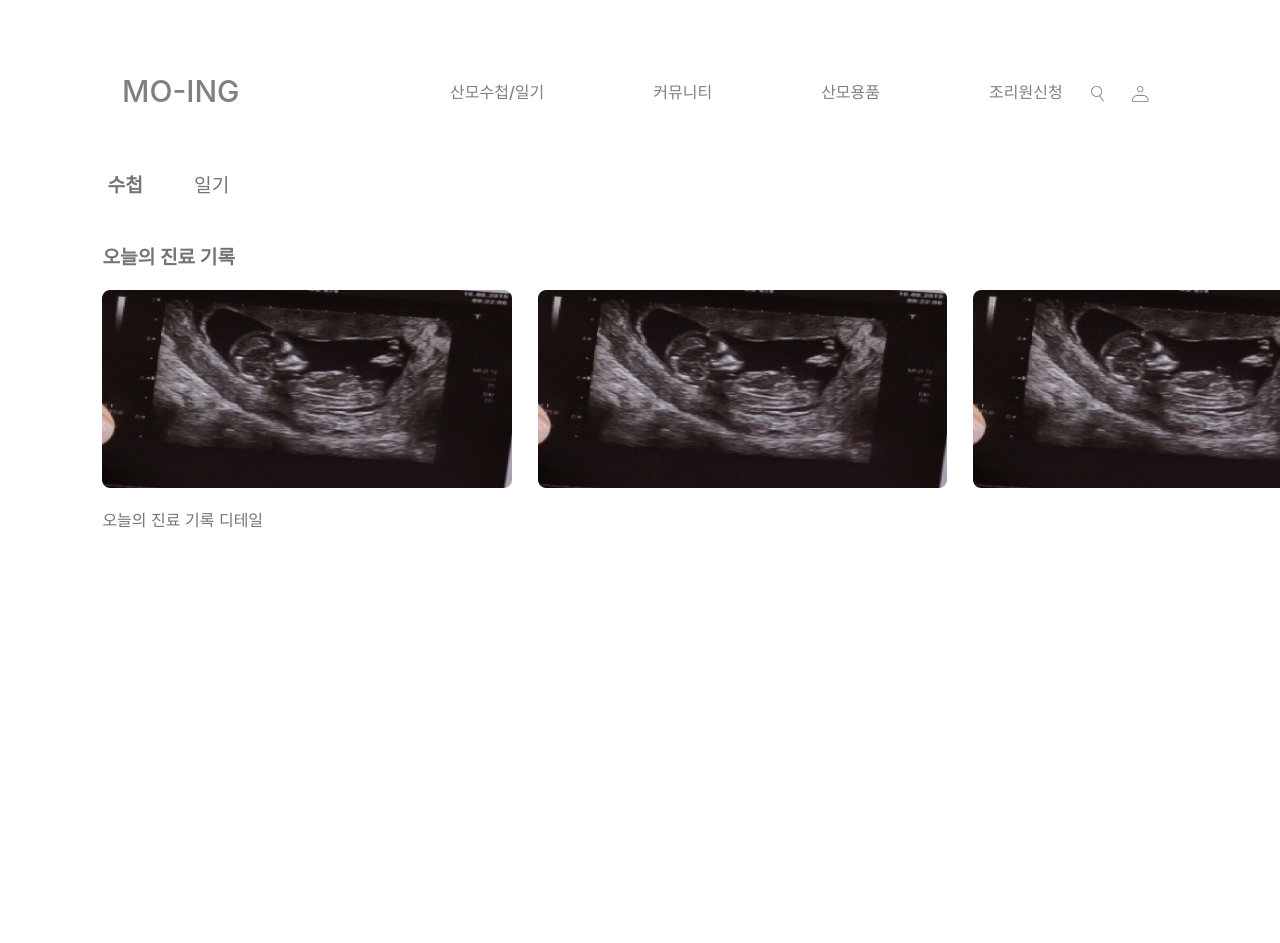
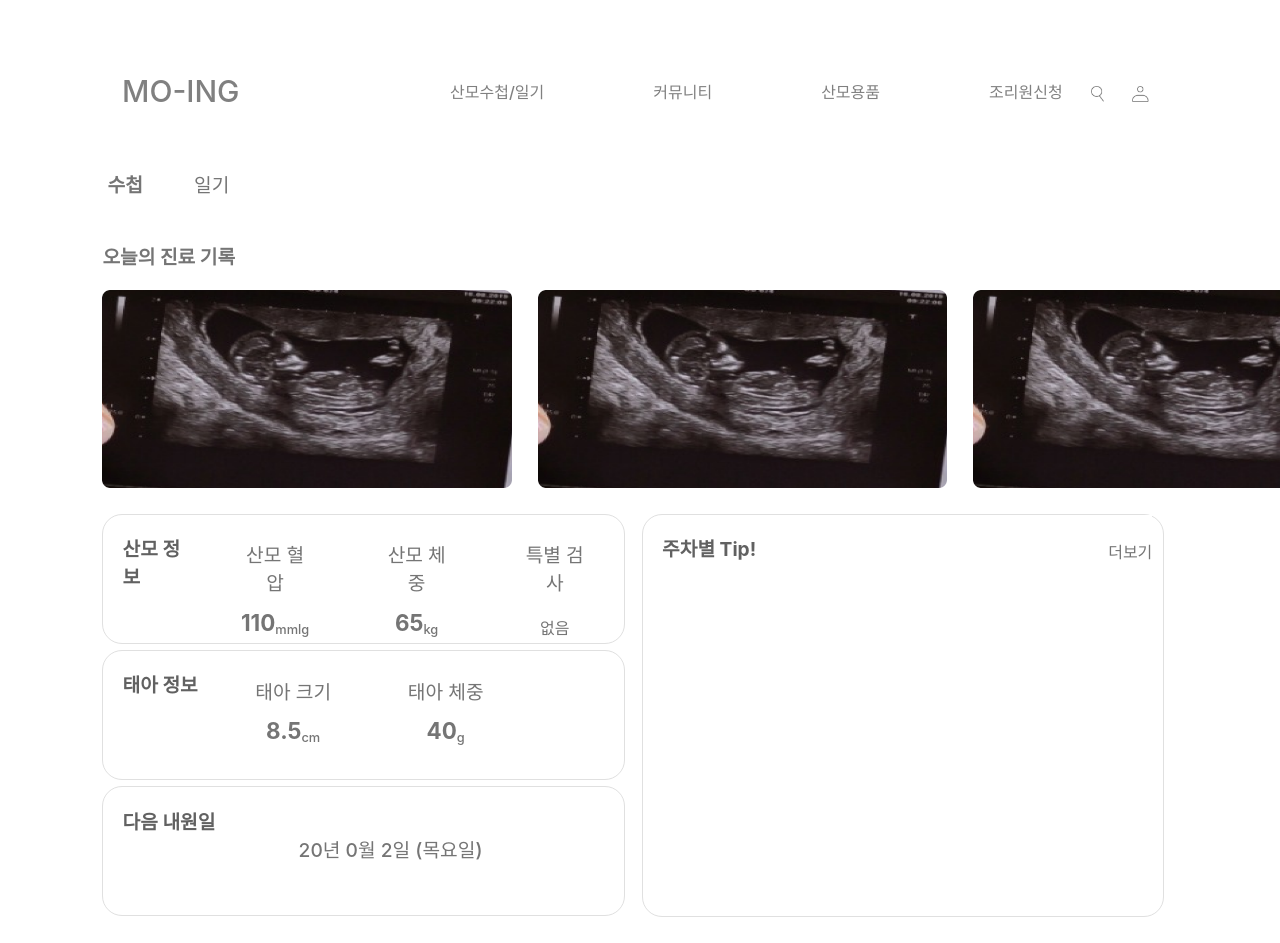
Before and after one commit to KNU-Moing/moing-front, a React (Create React App) app: page /Notebook in a window 1280 px wide. Shown: the top 943 px of the page. Before the commit the page ends 800 px from the top, so only its background shows below. Built offline with nearby package versions, Linux system fonts and the light colour scheme.

Commit message:
feat: 산모 수첩 컴포넌트 추가(#11)

```diff
--- a/src/component/project/maternityNotebook/notebook/component.tsx
+++ b/src/component/project/maternityNotebook/notebook/component.tsx
@@ -1,7 +1,68 @@
 import theme from "../../../../styles/theme";
 /** @jsxImportSource @emotion/react */
 import { css } from "@emotion/react";
+import { on } from "events";
 import { useState } from "react";
+
+export const ContentBoxLayer = ({
+  children,
+  title,
+  styleWidth,
+  styleHeight,
+}: {
+  children: React.ReactNode;
+  title: string;
+  styleWidth: string;
+  styleHeight: string;
+}) => (
+  <div
+    css={css`
+      display: flex;
+      border: 1px solid ${theme.palette.gray[300]};
+      border-radius: 20px;
+      width: ${styleWidth};
+      height: ${styleHeight};
+      margin-top: ${theme.spacing.xxs};
+    `}
+  >
+    <ContentTitle title={title}></ContentTitle>
+    {children}
+  </div>
+);
+const ContentTitle = ({ title }: { title: string }) => (
+  <div
+    css={css`
+      color: ${theme.palette.gray[700]};
+      ${theme.typography.body4Bold}
+      padding: ${theme.spacing.sm};
+    `}
+  >
+    {title}
+  </div>
+);
+export const MoreButton = ({
+  onClick,
+  styleLeft,
+}: {
+  onClick: React.MouseEventHandler<HTMLButtonElement>;
+  styleLeft: string;
+}) => (
+  <button
+    css={css`
+      ${theme.typography.body5}
+      background-color: #fff;
+      color: ${theme.palette.gray[600]};
+      height: 4.6rem;
+      padding: 0;
+      border: none;
+      position: relative;
+      left: ${styleLeft};
+    `}
+    onClick={onClick}
+  >
+    더보기
+  </button>
+);
 
 /*
 *
@@ -42,10 +103,133 @@ export const ChartDetailLayout = ({
   children,
 }: {
   children: React.ReactNode;
-}) => <div css={css``}>{children}</div>;
+}) => (
+  <div
+    css={css`
+      width: 90%;
+      display: flex;
+      justify-content: space-between;
+      gap: ${theme.spacing.sm};
+    `}
+  >
+    {children}
+  </div>
+);
 
 export const ChartDetailSection = ({
   children,
 }: {
   children: React.ReactNode;
-}) => <div css={css``}>{children}</div>;
+}) => (
+  <div
+    css={css`
+      width: 100%;
+    `}
+  >
+    {children}
+  </div>
+);
+
+export const ChartContent = ({
+  kind,
+  value,
+  unit,
+}: {
+  kind: string;
+  value: string;
+  unit: string;
+}) => {
+  return (
+    <div
+      css={css`
+        text-align: center;
+        padding: ${theme.spacing.md} ${theme.spacing.xl};
+      `}
+    >
+      <div
+        css={css`
+          ${theme.typography.body4}
+          margin-bottom: ${theme.spacing.xs};
+        `}
+      >
+        {kind}
+      </div>
+      {unit === "" ? (
+        //일반 검사
+        <div
+          css={css`
+            padding-top: ${theme.spacing.xxs};
+            ${theme.typography.body5}
+          `}
+        >
+          {value}
+        </div>
+      ) : (
+        <UnitDetail value={value} unit={unit}></UnitDetail>
+      )}
+    </div>
+  );
+};
+
+const UnitDetail = ({ value, unit }: { value: string; unit: string }) => {
+  return (
+    <div
+      css={css`
+        display: flex;
+        justify-content: center;
+      `}
+    >
+      <div
+        css={css`
+          ${theme.typography.body3Bold}
+        `}
+      >
+        {value}
+      </div>
+      <div
+        css={css`
+          padding-top: ${theme.spacing.xs};
+          ${theme.typography.body6}
+        `}
+      >
+        {unit}
+      </div>
+    </div>
+  );
+};
+
+export const HospitalVisitDay = ({
+  year,
+  month,
+  day,
+  days,
+}: {
+  year: number;
+  month: number;
+  day: number;
+  days: string;
+}) => {
+  return (
+    <div
+      css={css`
+        padding: 6vh 5vw;
+        ${theme.typography.body4}
+      `}
+    >
+      {year}년 {month}월 {day}일 ({days})
+    </div>
+  );
+};
+
+export const EtcOverLay = ({ children }: { children: React.ReactNode }) => (
+  <div
+    css={css`
+      width: 90%;
+      display: flex;
+      justify-content: space-between;
+      margin-top: ${theme.spacing.sm};
+    `}
+  >
+    {children}
+  </div>
+);
--- a/src/component/project/maternityNotebook/notebook/index.tsx
+++ b/src/component/project/maternityNotebook/notebook/index.tsx
@@ -10,6 +10,11 @@ import {
   ImgContainer,
   ChartDetailLayout,
   ChartDetailSection,
+  ContentBoxLayer,
+  ChartContent,
+  HospitalVisitDay,
+  MoreButton,
+  EtcOverLay,
 } from "./component";
 import { useNavigate } from "react-router-dom";
 import Header from "../../header/header";
@@ -22,6 +27,29 @@ export const Notebook = () => {
     "/img/DummyPicture.png",
     "/img/DummyPicture.png",
   ]);
+  const [weeksTip, setWeeksTip] = useState([
+    {
+      index: 1,
+      title: "부부간의 성생활을 해주세요",
+      content:
+        "엄마 몸에 안정이 찾아오고 임신에 대한 두려움이 사라지는 단계예요! 부부간의 성생활이 유산을 초래할 수 있다는 말은 과민이에요 적당한 성생활은 좋아요 단, 임산부의 배를 고려한 체위로 해주세요",
+    },
+    {
+      index: 2,
+      title: "부부간의 성생활을 해주세요",
+      content:
+        "엄마 몸에 안정이 찾아오고 임신에 대한 두려움이 사라지는 단계예요! 부부간의 성생활이 유산을 초래할 수 있다는 말은 과민이에요 적당한 성생활은 좋아요 단, 임산부의 배를 고려한 체위로 해주세요",
+    },
+    {
+      index: 3,
+      title: "부부간의 성생활을 해주세요",
+      content:
+        "엄마 몸에 안정이 찾아오고 임신에 대한 두려움이 사라지는 단계예요! 부부간의 성생활이 유산을 초래할 수 있다는 말은 과민이에요 적당한 성생활은 좋아요 단, 임산부의 배를 고려한 체위로 해주세요",
+    },
+  ]);
+  const moreHandle = () => {
+    alert("더보기 버튼");
+  };
 
   return (
     <div>
@@ -44,9 +72,92 @@ export const Notebook = () => {
             <TitleContent content="오늘의 진료 기록"></TitleContent>
             <ImgContainer imgList={imgList}></ImgContainer>
             <ChartDetailLayout>
-              <ChartDetailSection>오늘의 진료 기록 디테일</ChartDetailSection>
+              <ChartDetailSection>
+                <ContentBoxLayer
+                  title="산모 정보"
+                  styleWidth="100%"
+                  styleHeight="16vh"
+                >
+                  <ChartContent
+                    kind="산모 혈압"
+                    value="110"
+                    unit="mmlg"
+                  ></ChartContent>
+                  <ChartContent
+                    kind="산모 체중"
+                    value="65"
+                    unit="kg"
+                  ></ChartContent>
+                  <ChartContent
+                    kind="특별 검사"
+                    value="없음"
+                    unit=""
+                  ></ChartContent>
+                </ContentBoxLayer>
+                <ContentBoxLayer
+                  title="태아 정보"
+                  styleWidth="100%"
+                  styleHeight="16vh"
+                >
+                  <ChartContent
+                    kind="태아 크기"
+                    value="8.5"
+                    unit="cm"
+                  ></ChartContent>
+                  <ChartContent
+                    kind="태아 체중"
+                    value="40"
+                    unit="g"
+                  ></ChartContent>
+                </ContentBoxLayer>
+                <ContentBoxLayer
+                  title="다음 내원일"
+                  styleWidth="100%"
+                  styleHeight="16vh"
+                >
+                  <HospitalVisitDay
+                    year={20}
+                    month={0}
+                    day={2}
+                    days="목요일"
+                  ></HospitalVisitDay>
+                </ContentBoxLayer>
+              </ChartDetailSection>
+              <ChartDetailSection>
+                <ContentBoxLayer
+                  title="주차별 Tip!"
+                  styleWidth="100%"
+                  styleHeight="50.2vh"
+                >
+                  <MoreButton
+                    onClick={moreHandle}
+                    styleLeft="26vw"
+                  ></MoreButton>
+                </ContentBoxLayer>
+              </ChartDetailSection>
             </ChartDetailLayout>
           </TodayChart>
+
+          <ContentBoxLayer title="그래프" styleWidth="90%" styleHeight="40vh">
+            그래프
+          </ContentBoxLayer>
+
+          <EtcOverLay>
+            <ContentBoxLayer
+              title="진료 기록 보기"
+              styleWidth="60%"
+              styleHeight="40vh"
+            >
+              <MoreButton onClick={moreHandle} styleLeft="33vw"></MoreButton>
+            </ContentBoxLayer>
+            <ContentBoxLayer
+              title="임신 중기 추천 제품!"
+              styleWidth="39%"
+              styleHeight="40vh"
+            >
+              <div></div>
+            </ContentBoxLayer>
+          </EtcOverLay>
         </ContextOverlay>
       </Overlay>
     </div>
```
